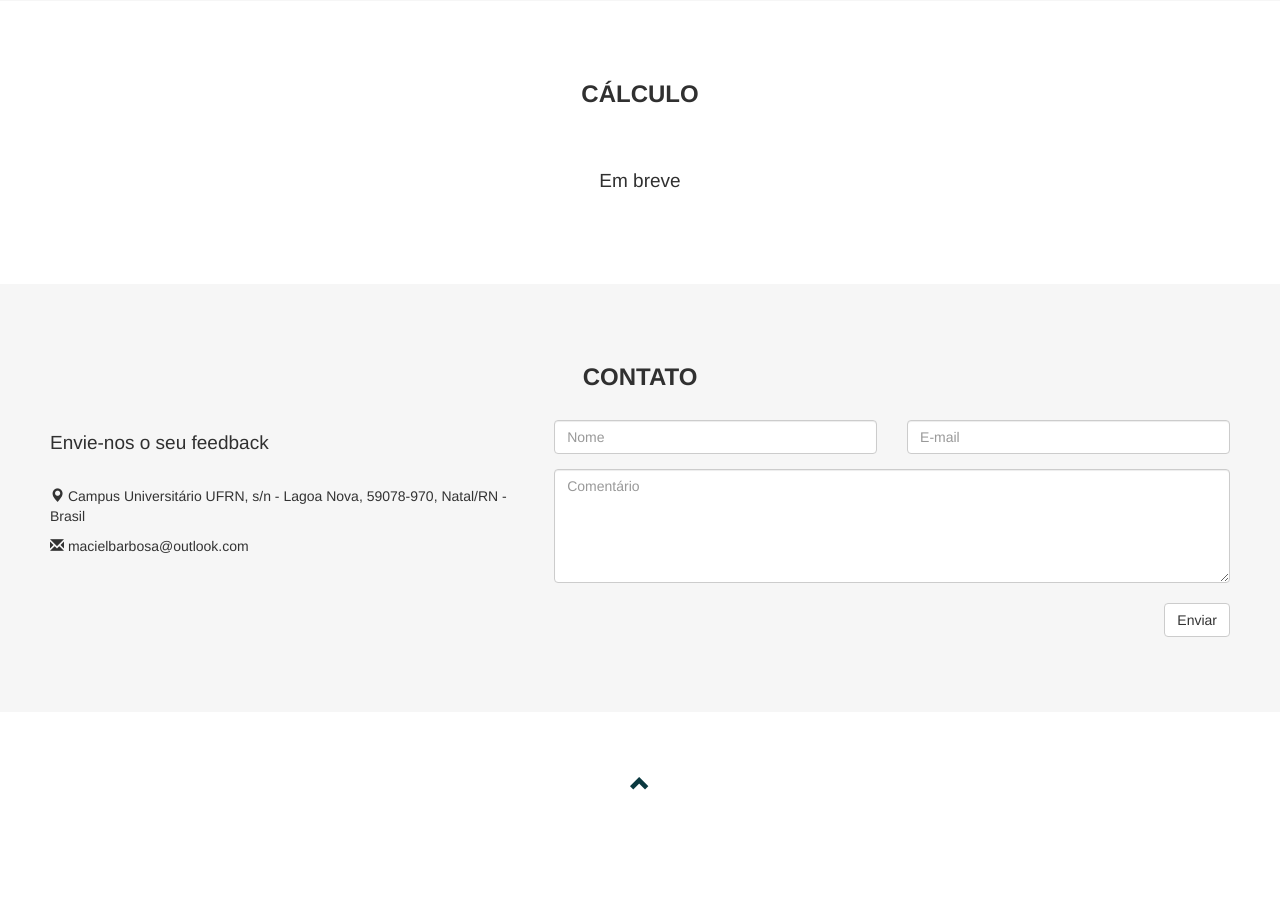
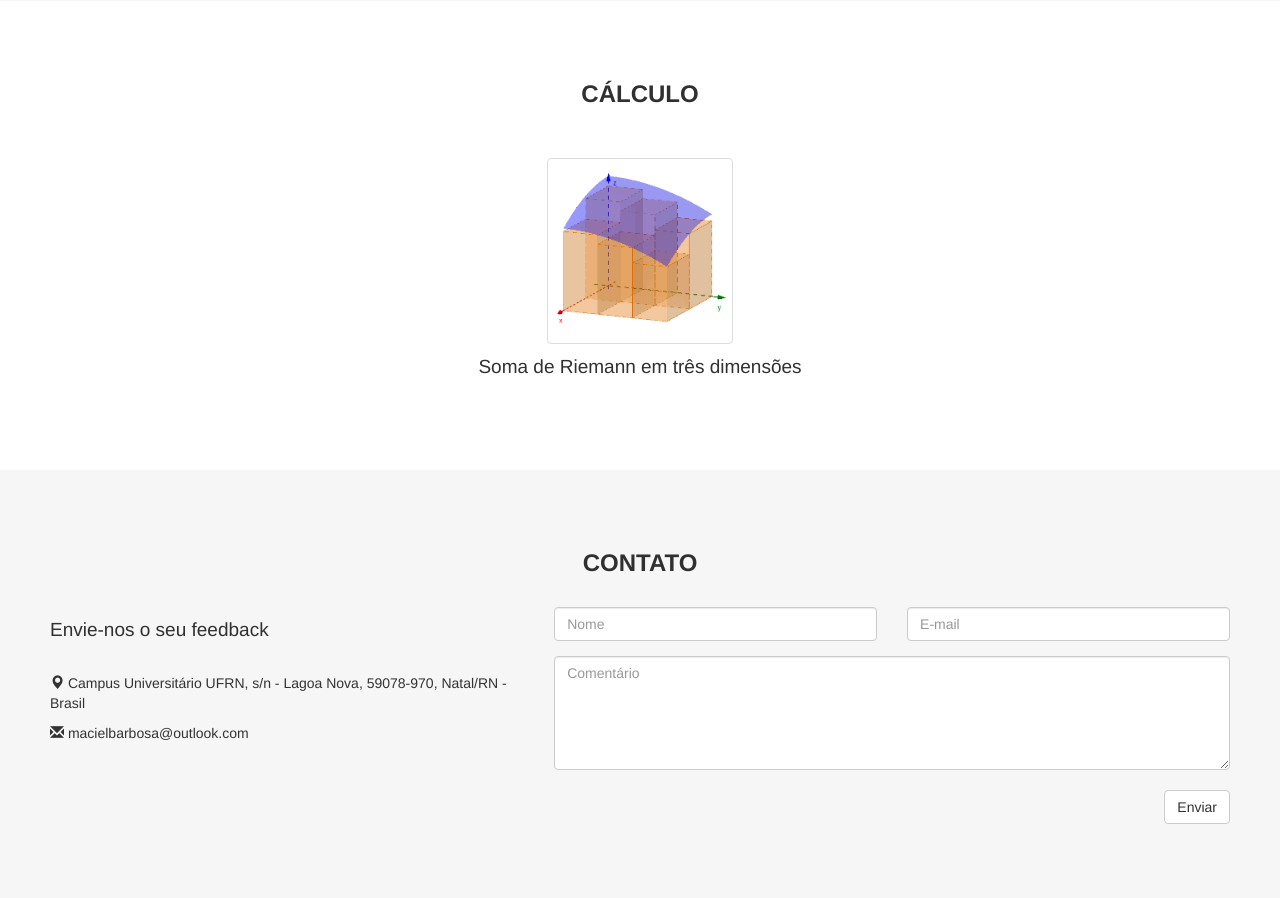
Before and after one commit to macielbarbosa/aulainterativa, a PHP site: page /index.html in a window 1280 px wide. Shown: the part 1636-2534 px from the top of the page. Before the commit the page ends 2426 px from the top, so only its background shows below. Run offline with PHP 8.4, Linux system fonts and the light colour scheme; some libraries are stand-ins or nearby versions.

Commit message:
3 pedido prof

```diff
--- a/css/estilo.css
+++ b/css/estilo.css
@@ -13,6 +13,8 @@ body{
 input{
 	text-align: center;
 }
+
+figcaption {font-size: 8pt}
 
 nav.navbar{
 	padding-left: 2%;
--- a/index.html
+++ b/index.html
@@ -109,8 +109,20 @@
 </div>
 
 <div id="calculo" class="container-fluid text-center">
-  <h2>CÁLCULO</h2><br>
-  <h4>Em breve</h4>
+  <h2>CÁLCULO</h2>
+  <br>
+  <div class="row slideanim">
+    <div class="col-sm-4"></div>
+    <div class="col-sm-4" align="middle">
+      <a href="riemann-3d" class="thumbnail">
+        <img src="imagens/icon-riemann.PNG">
+      </a>
+      <a href="riemann-3d">
+        <h4>Soma de Riemann em três dimensões</h4>
+      </a>
+    </div>
+    <div class="col-sm-4"></div>
+  </div>
 </div>
 
 <div id="contato" class="container-fluid bg-grey">
```
Also changed, not shown: riemann-3d/index.html (+13 -7 lines), imagens/dominio.png, imagens/icon-riemann.PNG (added).
